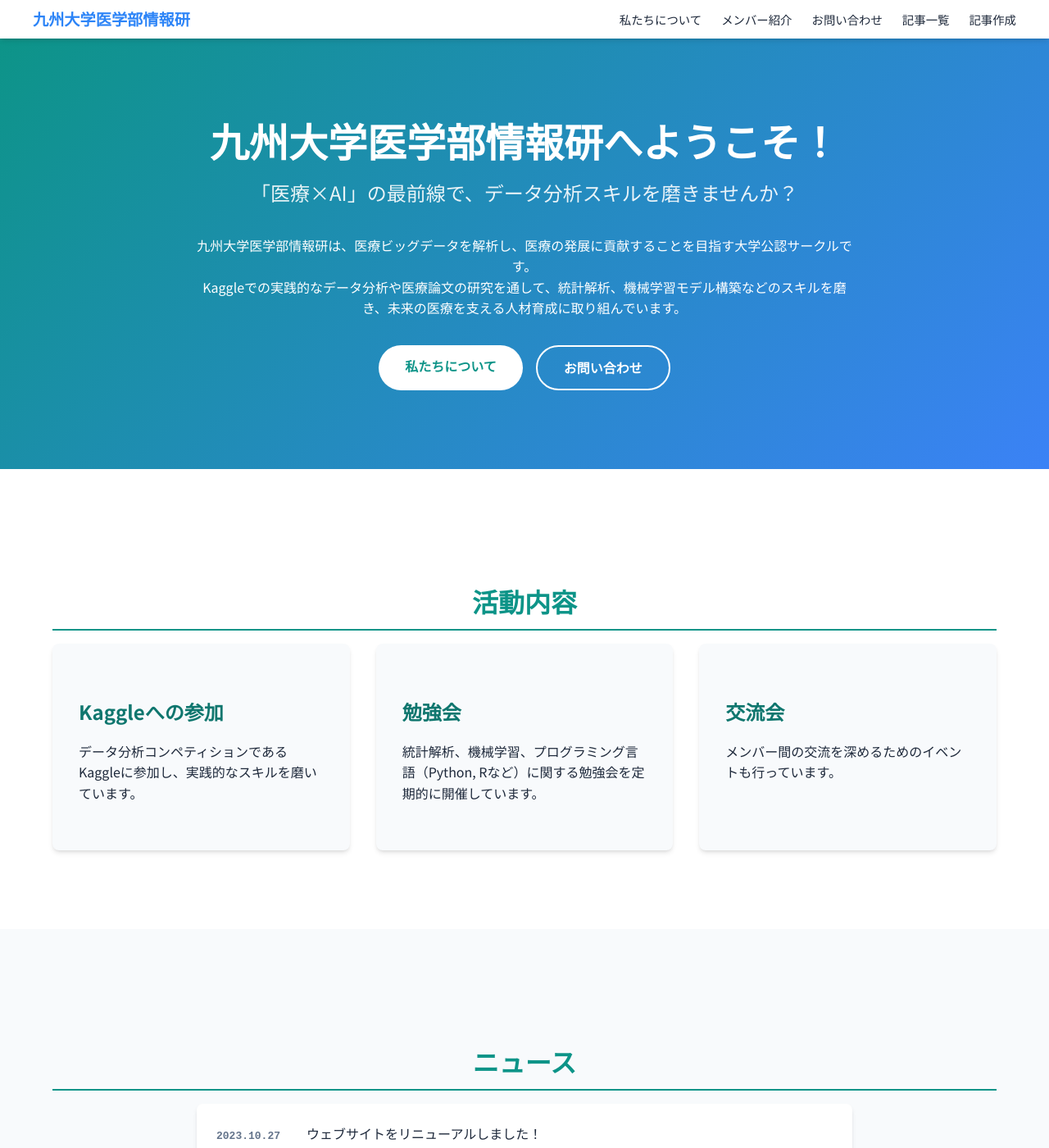
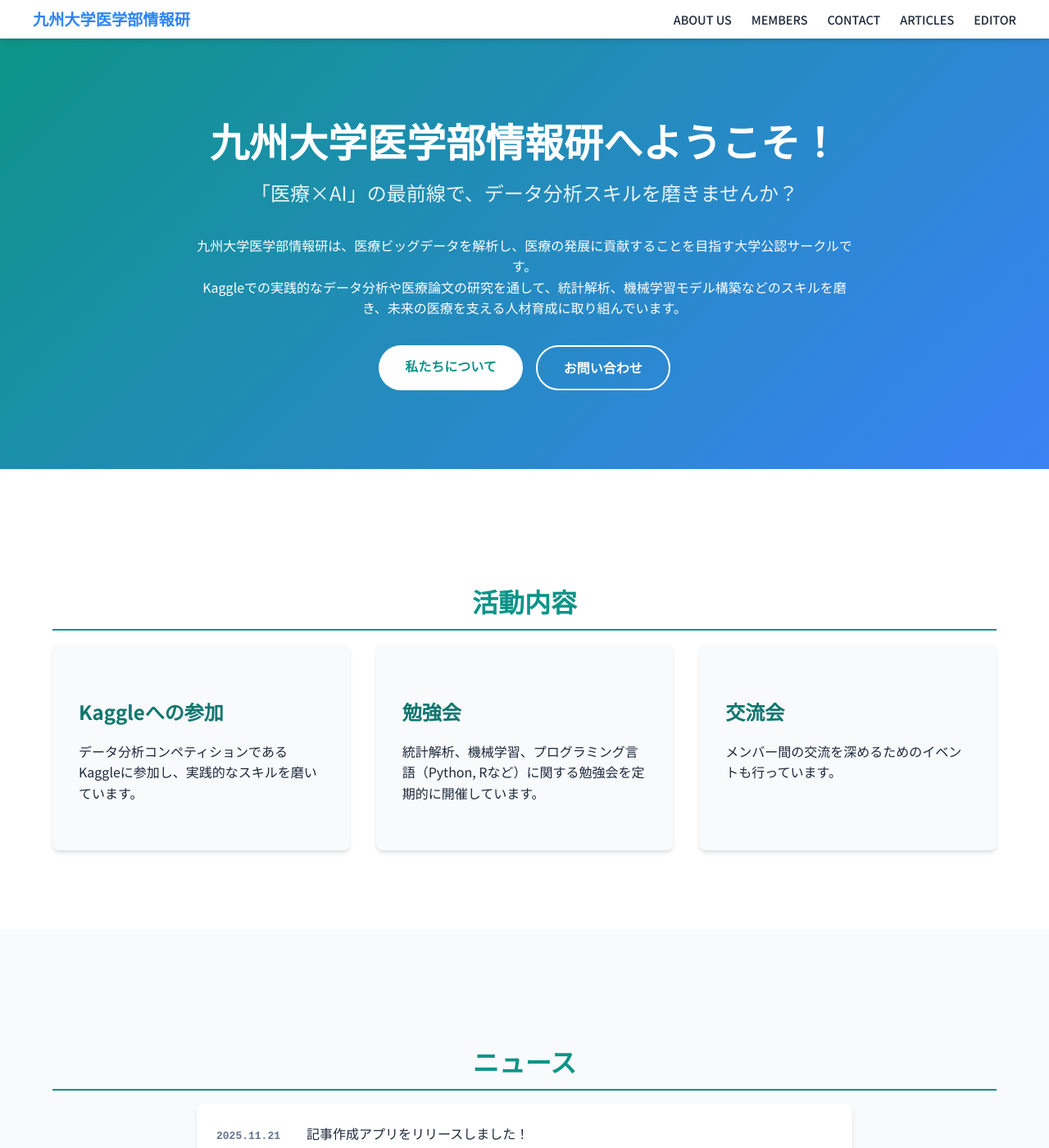
Before and after one commit to qumiclub/club-welcome-page, a Jekyll site: the page built from index.html, in a window 1280 px wide and 1400 px high. Shown: the whole window at 82% size. Built offline with Jekyll 4.4.1, drawn with Linux system fonts in a browser that asks for light colours.

Commit message:
Fix: Styling, Header Language, and News Data

```diff
--- /dev/null
+++ b/_data/news.yml
@@ -0,0 +1,6 @@
+- date: "2025.11.21"
+  content: "記事作成アプリをリリースしました！"
+- date: "2023.10.27"
+  content: "ウェブサイトをリニューアルしました！"
+- date: "2023.10.01"
+  content: "新入部員募集中です。"
--- a/_includes/header.html
+++ b/_includes/header.html
@@ -5,12 +5,12 @@
     </div>
     <nav class="site-nav">
       <ul>
-        <li><a href="{{ '/about-us/' | relative_url }}">私たちについて</a></li>
-        <li><a href="{{ '/members/' | relative_url }}">メンバー紹介</a></li>
-        <!-- <li><a href="{{ '/join-us/' | relative_url }}">コミュニティに参加</a></li> -->
-        <li><a href="{{ '/contact/' | relative_url }}">お問い合わせ</a></li>
-        <li><a href="{{ '/article-list/' | relative_url }}">記事一覧</a></li>
-        <li><a href="https://club-welcome-page.vercel.app/" target="_blank" rel="noopener noreferrer">記事作成</a></li>
+        <li><a href="{{ '/about-us/' | relative_url }}">ABOUT US</a></li>
+        <li><a href="{{ '/members/' | relative_url }}">MEMBERS</a></li>
+        <!-- <li><a href="{{ '/join-us/' | relative_url }}">JOIN US</a></li> -->
+        <li><a href="{{ '/contact/' | relative_url }}">CONTACT</a></li>
+        <li><a href="{{ '/article-list/' | relative_url }}">ARTICLES</a></li>
+        <li><a href="https://club-welcome-page.vercel.app/" target="_blank" rel="noopener noreferrer">EDITOR</a></li>
       </ul>
     </nav>
   </div>
--- a/assets/css/article-list.css
+++ b/assets/css/article-list.css
@@ -113,8 +113,8 @@
     font-size: 1.25rem;
     margin-bottom: 1rem;
     color: var(--text-color);
-    height: 4.5rem;
-    /* Fixed height for alignment (approx 3 lines) */
+    height: 6rem;
+    /* Fixed height for alignment (approx 3 lines with 1.6 line-height) */
     overflow: hidden;
     display: -webkit-box;
     -webkit-line-clamp: 3;
--- a/index.html
+++ b/index.html
@@ -41,14 +41,12 @@
     <div class="container">
         <h2>ニュース</h2>
         <ul class="news-list">
+            {% for item in site.data.news %}
             <li>
-                <span class="date">2023.10.27</span>
-                <span class="content">ウェブサイトをリニューアルしました！</span>
+                <span class="date">{{ item.date }}</span>
+                <span class="content">{{ item.content }}</span>
             </li>
-            <li>
-                <span class="date">2023.10.01</span>
-                <span class="content">新入部員募集中です。</span>
-            </li>
+            {% endfor %}
         </ul>
     </div>
 </section>
```
